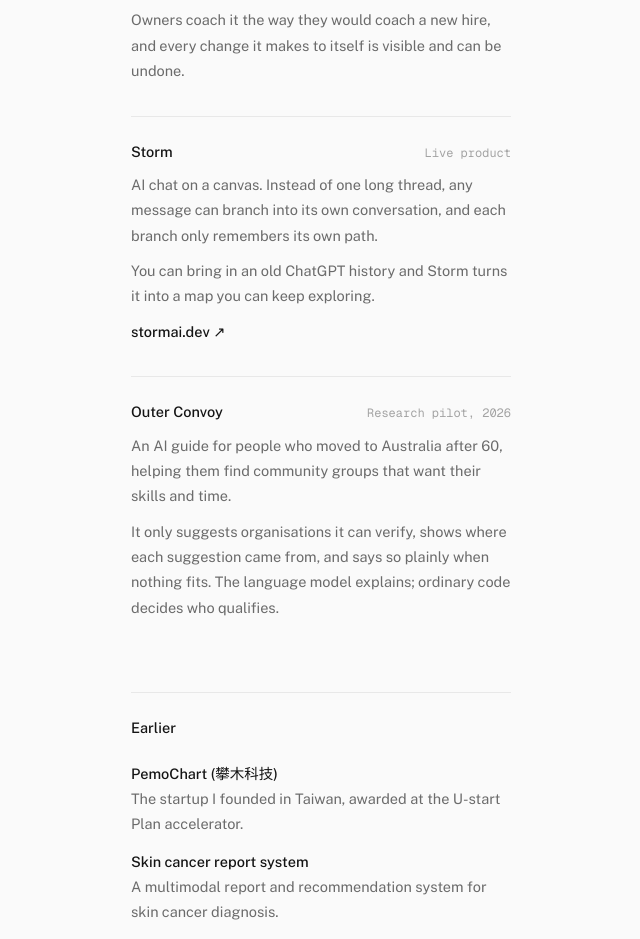
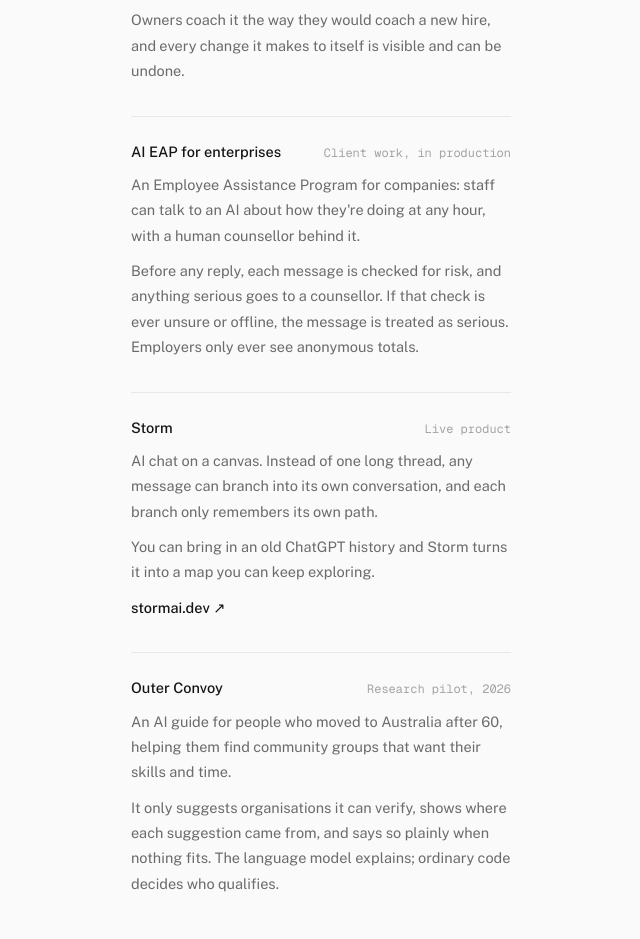
Before and after one commit to Ying-Kai-Liao/ykl-personal, an Astro site: page /projects in a window 1280 px wide. Shown: the part 1008-1947 px from the top of the page, without its empty margins (319-959 px from the left). Built offline with nearby package versions, Linux system fonts and the light colour scheme; Astro itself is replaced by a stand-in of ours.

Commit message:
Add the AI EAP enterprise system to projects
Listed on /projects only (no carousel object yet). Projects can now name a blog
post slug; /projects links to it once the post is published.

```diff
--- a/public/llms.txt
+++ b/public/llms.txt
@@ -8,6 +8,7 @@ Contact: lykevin890919@gmail.com · https://www.linkedin.com/in/ying-kai-liao ·
 - jev-browser (open source): a browser agent that does the clicking and asks before anything it can't undo. https://github.com/Ying-Kai-Liao/jev-browser
 - orca-flow (open source): runs a crew of coding agents on one codebase, each in its own copy, with one queue that merges and ships. https://github.com/Ying-Kai-Liao/orca-flow
 - Behalve (in progress): an AI staff member for small service businesses across WhatsApp, LINE, Instagram, SMS, email and voice.
+- AI EAP for enterprises (client work, in production): an AI employee assistance program with a human counsellor behind it; every message is risk-checked before a reply, serious ones go to a counsellor, and employers see only anonymous totals.
 - Storm (live product): AI chat as a mind map; conversations branch instead of scrolling. https://www.stormai.dev
 - Outer Convoy (research pilot): helps people who moved to Australia after 60 find verified community groups that want their skills.
 
--- a/src/components/Carousel.astro
+++ b/src/components/Carousel.astro
@@ -7,7 +7,7 @@ const objectFor = (slug: string) => modules[`./objects/${slug}.astro`]?.default;
 ---
 <section class="carousel" aria-label="Projects">
   <div class="car-track" id="car-track">
-    {projects.map((p) => {
+    {projects.filter((p) => p.carousel !== false).map((p) => {
       const Obj = objectFor(p.slug);
       return (
         <figure class="car-card">
--- a/src/data/projects.ts
+++ b/src/data/projects.ts
@@ -6,6 +6,10 @@ export interface Project {
   status: string;
   links: { label: string; href: string }[];
   story: string[];
+  /** false keeps it off the home carousel (no crafted object yet) */
+  carousel?: boolean;
+  /** slug of a post in src/content/blog; linked from /projects once the post exists */
+  post?: string;
 }
 
 export const projects: Project[] = [
@@ -43,6 +47,18 @@ export const projects: Project[] = [
     ],
   },
   {
+    slug: "eap",
+    name: "AI EAP for enterprises",
+    line: "An AI employee assistance program, with a counsellor always behind it.",
+    status: "Client work, in production",
+    links: [],
+    carousel: false,
+    story: [
+      "An Employee Assistance Program for companies: staff can talk to an AI about how they're doing at any hour, with a human counsellor behind it.",
+      "Before any reply, each message is checked for risk, and anything serious goes to a counsellor. If that check is ever unsure or offline, the message is treated as serious. Employers only ever see anonymous totals.",
+    ],
+  },
+  {
     slug: "storm",
     name: "Storm",
     line: "Chat with AI as a mind map, so ideas branch instead of scrolling away.",
--- a/src/pages/projects.astro
+++ b/src/pages/projects.astro
@@ -1,6 +1,13 @@
 ---
+import { getCollection } from "astro:content";
 import Base from "../layouts/Base.astro";
 import { projects, earlier } from "../data/projects";
+
+const postIds = new Set((await getCollection("blog", ({ data }) => !data.draft)).map((p) => p.id));
+const linksFor = (p: (typeof projects)[number]) => [
+  ...(p.post && postIds.has(p.post) ? [{ label: "Read the write-up", href: `/blog/${p.post}` }] : []),
+  ...p.links,
+];
 ---
 <Base title="Projects" description="What Kai Liao is building: AI agents, the tools that run them, and products people use.">
   <main class="col page">
@@ -11,8 +18,8 @@ import { projects, earlier } from "../data/projects";
       <article class="proj" id={p.slug}>
         <h2><span class="k">{p.name}</span> <span class="mono">{p.status}</span></h2>
         {p.story.map((s) => <p>{s}</p>)}
-        {p.links.length > 0 && (
-          <p class="proj-links">{p.links.map((l) => <a class="ink-link" href={l.href}>{l.label} ↗</a>)}</p>
+        {linksFor(p).length > 0 && (
+          <p class="proj-links">{linksFor(p).map((l) => <a class="ink-link" href={l.href}>{l.label}{l.href.startsWith("http") ? " ↗" : " →"}</a>)}</p>
         )}
       </article>
     ))}
```
